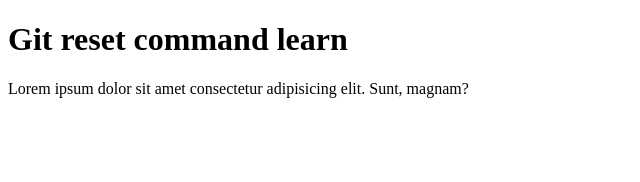
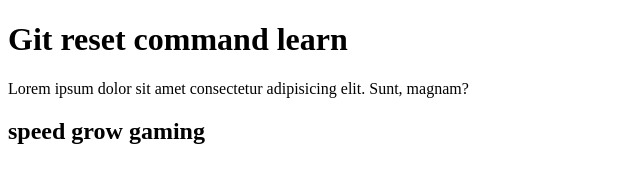
Before and after one commit to lpwp01/git-reset-cammand, a plain HTML site: page index.html in a window 1280 px wide. Shown: the whole page, without its empty margins (0-640 px from the left). Drawn offline with Linux system fonts and the light colour scheme.

Commit message:
add h2 tag third commit

```diff
--- a/index.html
+++ b/index.html
@@ -8,5 +8,6 @@
 <body>
     <h1>Git reset command learn </h1>
     <p>Lorem ipsum dolor sit amet consectetur adipisicing elit. Sunt, magnam?</p>
+    <h2>speed grow gaming</h2>
 </body>
 </html>
```
